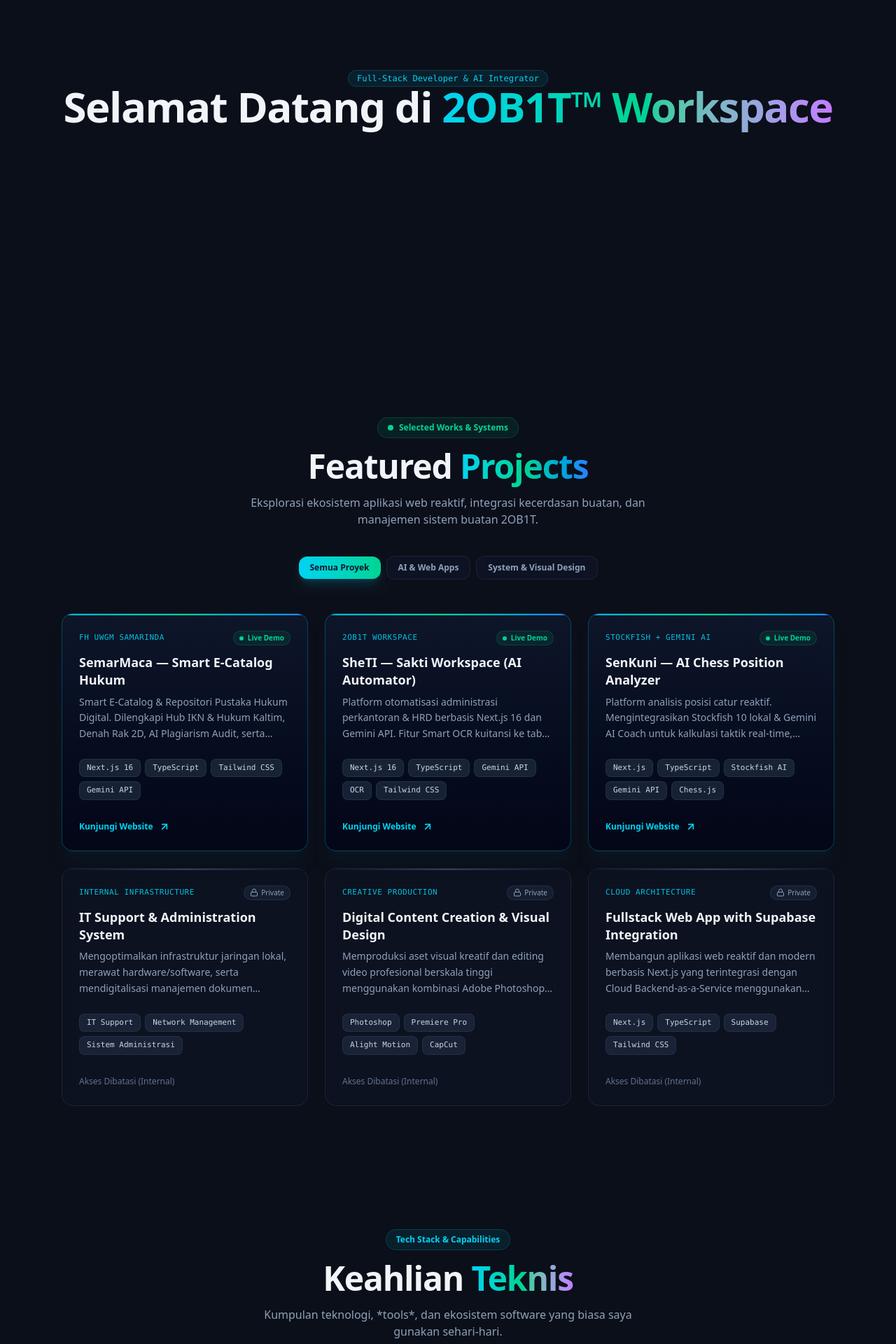
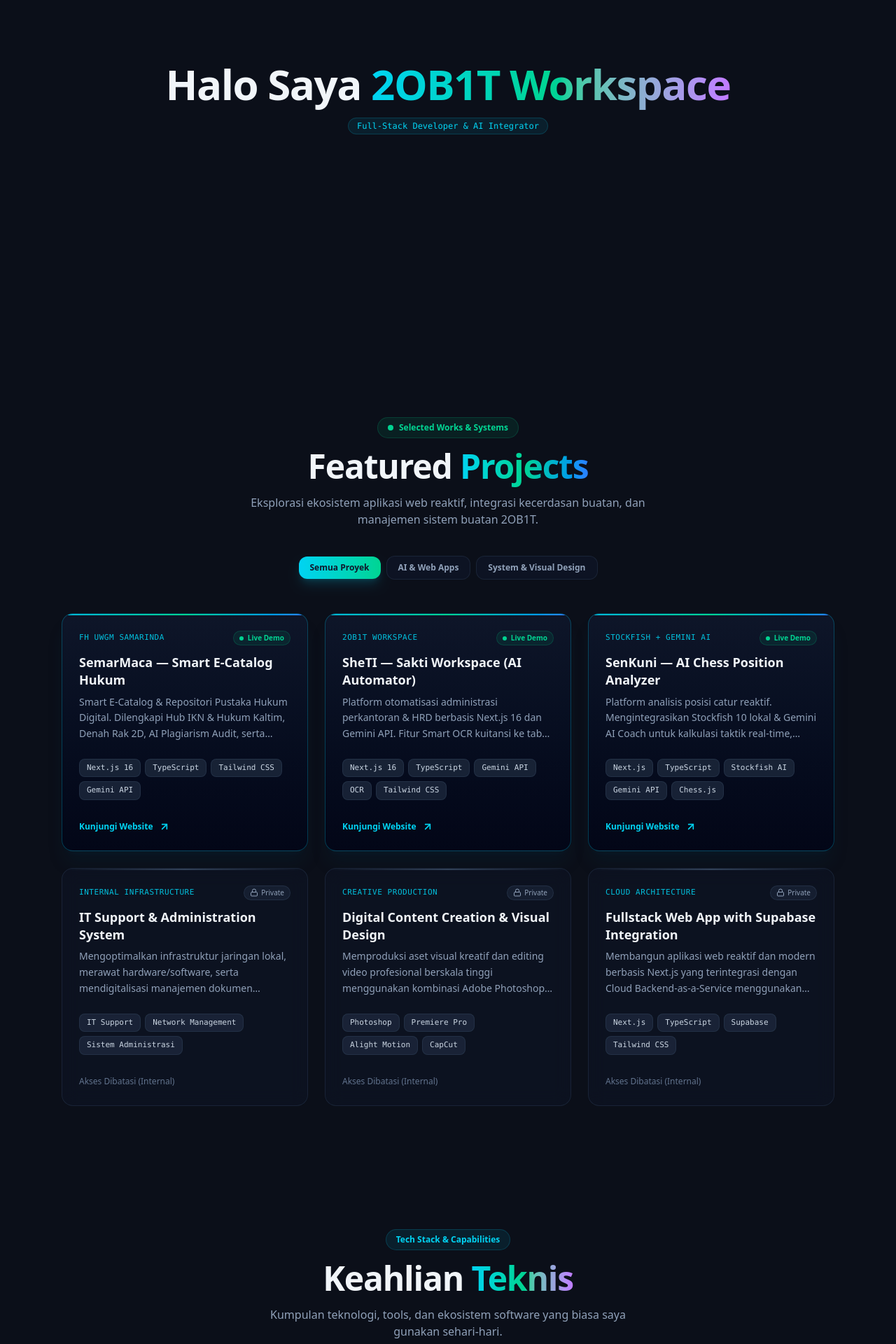
Before and after one commit to RobertDace/Portofolio, a Next.js app: page / in a window 1280 px wide. Shown: the part 300-2220 px from the top of the page at 70% size. Built offline with nearby package versions, Linux system fonts and the light colour scheme.

Commit message:
feat: tambah custom cursor, infinite marquee skills, dan active scroll navbar highlight 2.0

```diff
--- a/app/page.tsx
+++ b/app/page.tsx
@@ -17,15 +17,15 @@ export default function Home() {
       {/* Section 1: Hero (Beranda) */}
       <section id="hero" className="min-h-screen flex items-center justify-center px-6 pt-20">
         <div className="text-center space-y-4">
+          <h1 className="text-4xl sm:text-6xl font-black tracking-tight">
+            Halo Saya{" "}
+            <span className="bg-gradient-to-r from-cyan-400 via-emerald-400 to-purple-400 bg-clip-text text-transparent">
+              2OB1T Workspace
+            </span>
+          </h1>
           <span className="px-3 py-1 rounded-full text-xs font-mono bg-cyan-500/10 text-cyan-400 border border-cyan-500/20">
             Full-Stack Developer & AI Integrator
           </span>
-          <h1 className="text-4xl sm:text-6xl font-black tracking-tight">
-            Selamat Datang di{" "}
-            <span className="bg-gradient-to-r from-cyan-400 via-emerald-400 to-purple-400 bg-clip-text text-transparent">
-              2OB1T™ Workspace
-            </span>
-          </h1>
         </div>
       </section>
 
--- a/components/Navbar.tsx
+++ b/components/Navbar.tsx
@@ -7,10 +7,10 @@ export default function Navbar() {
   const [activeSection, setActiveSection] = useState("hero");
 
   const navItems = [
-    { id: "hero", label: "Beranda", icon: "🏠" },
-    { id: "projects", label: "Proyek", icon: "📁" },
-    { id: "skills", label: "Keahlian", icon: "⚡" },
-    { id: "contact", label: "Kontak", icon: "✉️" },
+    { id: "hero", label: "Beranda", icon: "" },
+    { id: "projects", label: "Proyek", icon: "" },
+    { id: "skills", label: "Keahlian", icon: "" },
+    { id: "contact", label: "Kontak", icon: "" },
   ];
 
   useEffect(() => {
--- a/components/Skills.tsx
+++ b/components/Skills.tsx
@@ -42,7 +42,7 @@ export default function Skills() {
           </span>
         </h2>
         <p className="text-slate-400 max-w-xl mx-auto text-sm md:text-base">
-          Kumpulan teknologi, *tools*, dan ekosistem software yang biasa saya gunakan sehari-hari.
+          Kumpulan teknologi, tools, dan ekosistem software yang biasa saya gunakan sehari-hari.
         </p>
       </div>
 
```
